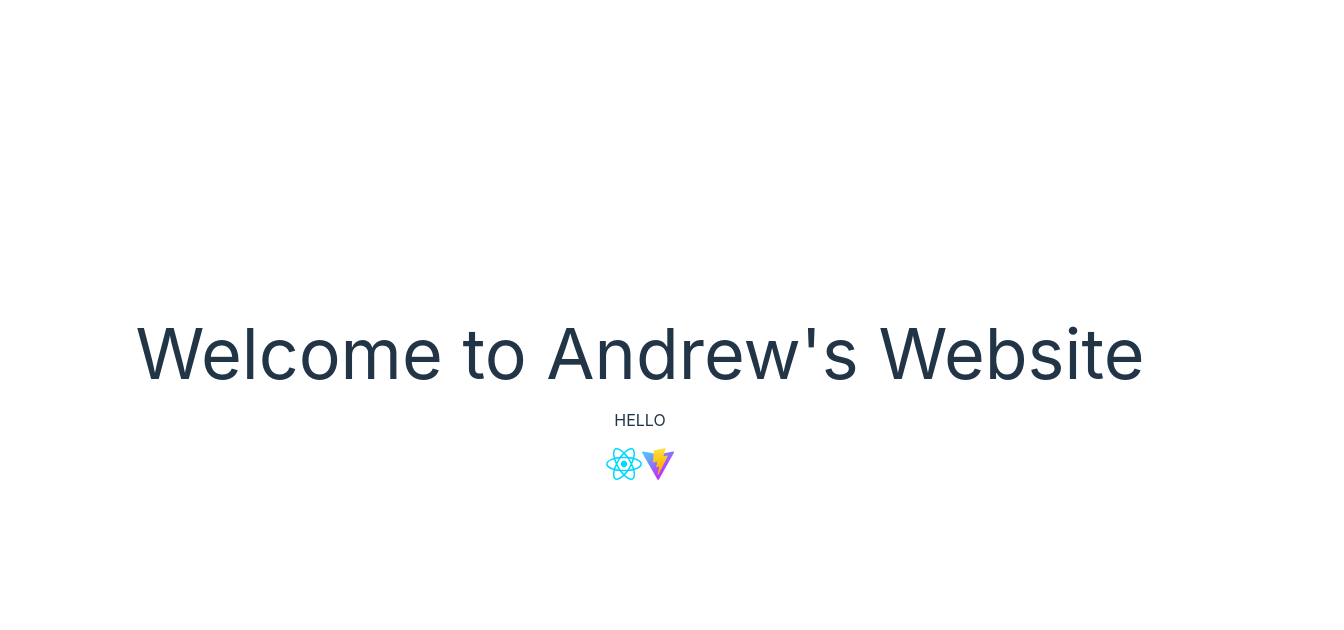
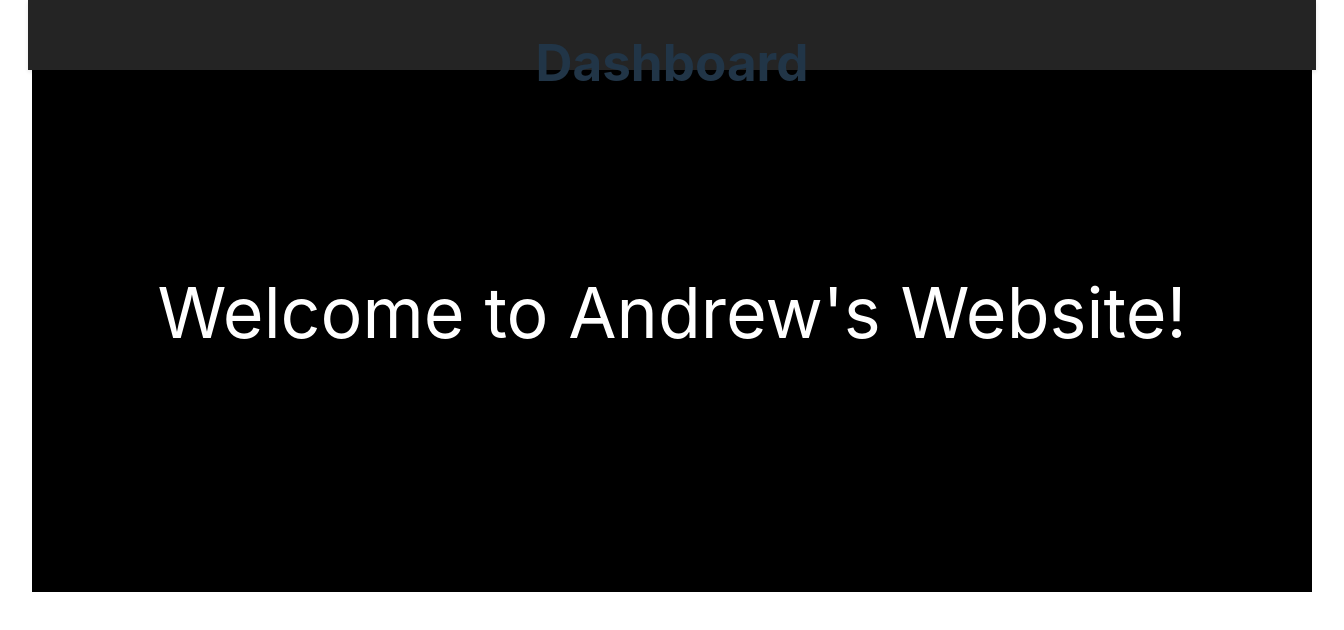
Before and after one commit to akimender/personal-portfolio, a React (Vite) app in the folder personal-website/: page / in a window 1280 px wide. Shown: the top 630 px of the page, 1344 px wide, since content can reach past the window. Built offline with nearby package versions, Linux system fonts and the light colour scheme.

Commit message:
adding dashboard to top of page

```diff
--- a/personal-website/src/App.css
+++ b/personal-website/src/App.css
@@ -6,6 +6,43 @@
 }
 
 .title-text {
-  font-size: 3.2em;
-  line-height: 1.1;
 }
+
+.dashboard-container {
+  position: fixed;
+  top: 0;
+  width: 100%;
+  height: 70px;
+  background-color: #242424;
+  z-index: 1000;
+  align-items: center;
+  box-shadow: 0 2px 4px rgba(0,0,0,0.1);
+  padding: 0px 4px;
+}
+
+.main-container {
+  display: flex;
+  flex-direction: column;
+  justify-content: center;
+  align-items: center;
+}
+
+.intro-background-container {
+  background-color: black;
+  height: 70vh; /* Adjust height as needed */
+  width: 100vw;
+  position: relative;
+  top: 0;
+  left: 0;
+  display: flex;
+  justify-content: center;
+  align-items: center;
+  color: white; /* Ensure text is visible on black background */
+}
+
+.portfolio-container {
+  display: flex;
+  height: 200px;
+  justify-content: center;
+  align-items: center;
+}
--- a/personal-website/src/App.jsx
+++ b/personal-website/src/App.jsx
@@ -3,22 +3,23 @@ import reactLogo from './assets/react.svg';
 import viteLogo from '/vite.svg';
 import './App.css';
 import { motion, useInView } from 'framer-motion';
-import { ChevronDown } from 'lucide-react';
 
 // COMPONENT IMPORTS
 import FullNameTitleText from './components/FullNameTitleText';
+import PortfolioDisplay from './components/PortfolioDisplay';
+import Dashboard from './components/Dashboard';
 
 function App() {
-  const titleText = "Welcome to Andrew's Website".split(" ");
-  const [isVisible, setIsVisible] = useState(true);
+  const titleText = "Welcome to Andrew's Website!".split(" ");
+  const [isVisible, setIsVisible] = useState(false);
 
   useEffect(() => {
     const handleScroll = () => {
       console.log('Scroll position:', window.scrollY);
-      if (window.scrollY > 10) {
+      if (window.scrollY > 120) {
+        setIsVisible(true);
+      } else {
         setIsVisible(false);
-      } else {
-        setIsVisible(true);
       }
     };
 
@@ -29,18 +30,14 @@ function App() {
 
   return (
     <>
-
-      {/* Animates out "Welcome to Andrew's Website" */}
-      <FullNameTitleText titleText={titleText} isVisible={isVisible} />
-
-      {/* Arrow down icon */}
-
-      <div>
-        <p>HELLO</p>
-        <div className="flex justify-center">
-          <img src={reactLogo} alt="React Logo" className="" />
-          <img src={viteLogo} alt="Vite Logo" className="" />
+      <div className="main-container">
+        <Dashboard />
+        <div className="intro-background-container">
+          {/* Animates out "Welcome to Andrew's Website" */}
+          <FullNameTitleText titleText={titleText} />
         </div>
+        {/* Portfolio Display */}
+        <PortfolioDisplay isVisible={isVisible} />
       </div>
     </>
   )
--- /dev/null
+++ b/personal-website/src/components/Dashboard.jsx
@@ -0,0 +1,15 @@
+import React from 'react';
+
+const Dashboard = () => {
+    const styles = {
+
+    };
+
+    return (
+        <div className="dashboard-container">
+            <h1>Dashboard</h1>
+        </div>
+    );
+};
+
+export default Dashboard;
--- /dev/null
+++ b/personal-website/src/components/PortfolioDisplay.jsx
@@ -0,0 +1,32 @@
+import React from 'react';
+import { motion } from 'framer-motion';
+
+const PortfolioDisplay = ({ isVisible }) => {
+    return (
+        <div style={{ height: '100vh' }}>
+            <motion.div
+                initial={{ opacity: 0 }}
+                animate={{ opacity: isVisible ? 1 : 0 }}
+                transition={{ duration: 0.7 }}
+            >
+                <div class="portfolio-container">
+                    <h1>Portfolio</h1>
+                    <div class="portfolio-item">
+                        <h2>Project 1</h2>
+                        <p>Project description</p>
+                    </div>
+                    <div class="portfolio-item">
+                        <h2>Project 2</h2>
+                        <p>Project description</p>
+                    </div>
+                    <div class="portfolio-item">
+                        <h2>Project 3</h2>
+                        <p>Project description</p>
+                    </div>
+                </div>
+            </motion.div>
+        </div>
+    );
+};
+
+export default PortfolioDisplay;
```
